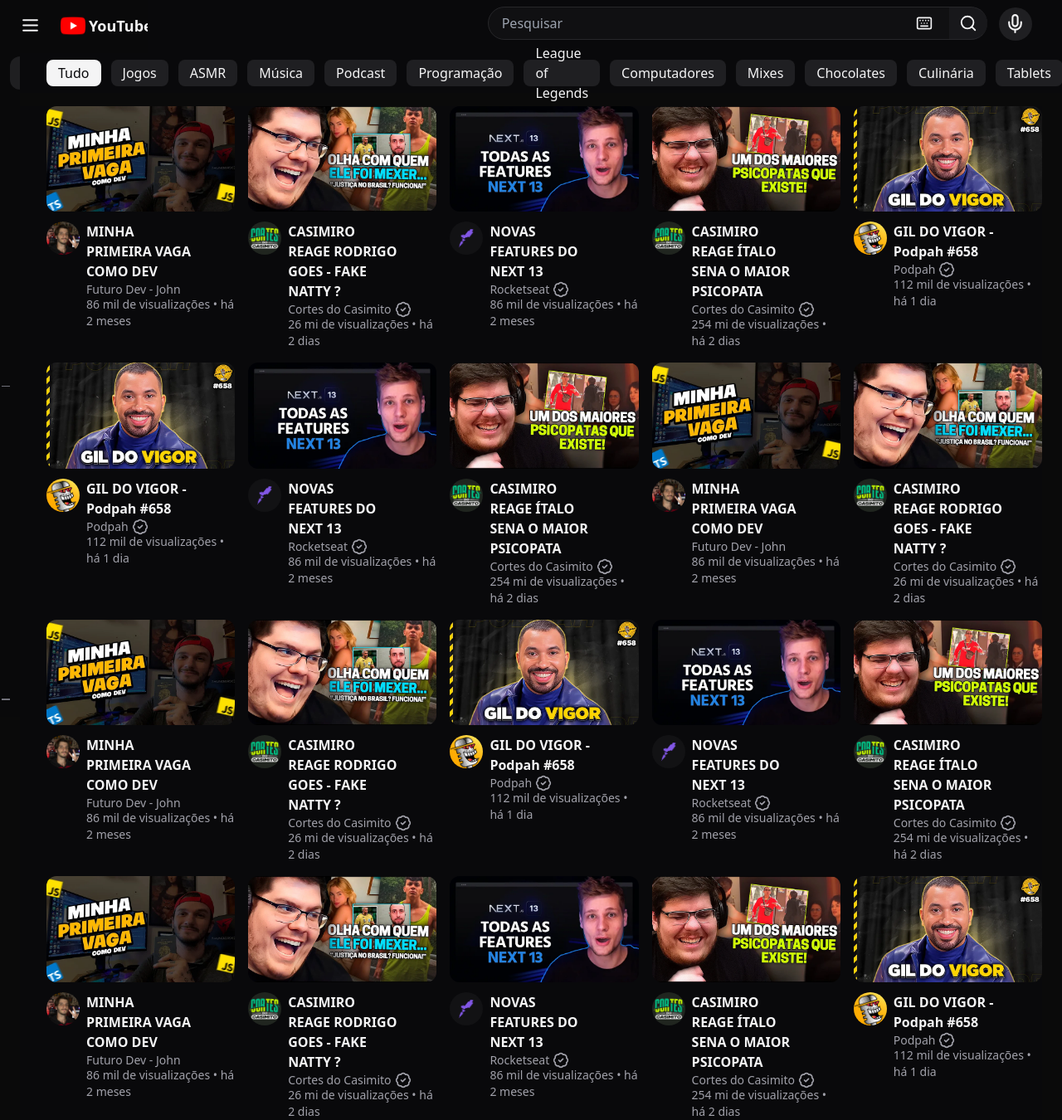
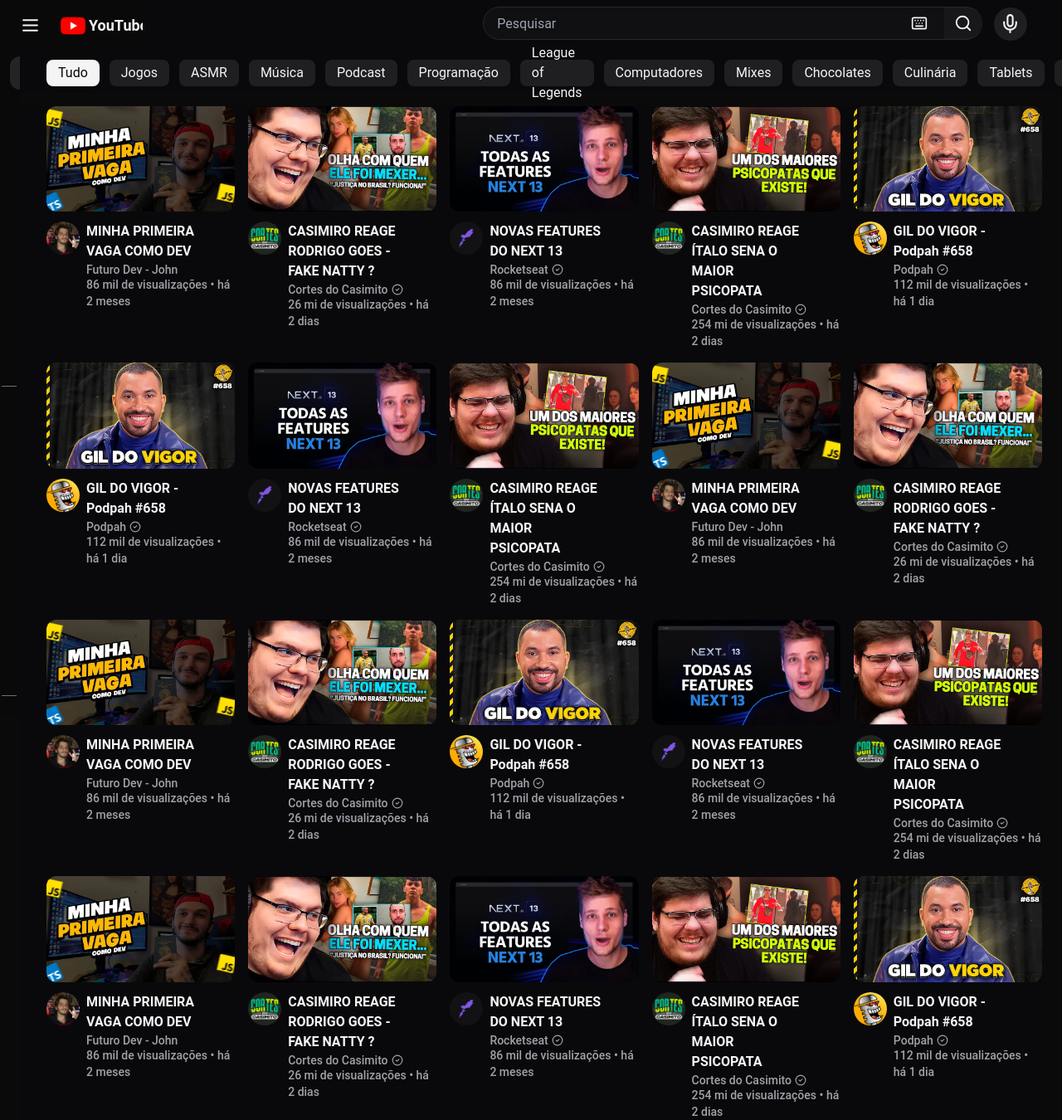
Before and after one commit to DavidLucasK/Youtube-Layout, a Next.js app: page / in a window 1280 px wide. Shown: the top 1350 px of the page at 83% size. Built offline with nearby package versions, Linux system fonts and the light colour scheme.

Commit message:
Adding new badge ans SideBar almost done

```diff
--- a/src/app/globals.css
+++ b/src/app/globals.css
@@ -4,7 +4,7 @@
 
 /* width */
 ::-webkit-scrollbar {
-    width: 9px;
+    width: 8px;
 }
 
 /* Track */
@@ -22,3 +22,7 @@
 ::-webkit-scrollbar-thumb:hover {
     background: #777;
 }
+
+html {
+    font-family: "Roboto", "Noto", sans-serif;
+}
--- a/src/app/page.tsx
+++ b/src/app/page.tsx
@@ -1,4 +1,4 @@
-import { Menu, Video, Bell, Keyboard, Search, Mic, Home as HomeIcon, PlaySquare, Clock, ThumbsUp, ChevronDown, Youtube, MonitorPlay, RotateCcw, Zap, Flame, BadgeCheck, MoreVertical} from "lucide-react"
+import { Menu, Video, Bell, Keyboard, Search, Mic, Home as HomeIcon, PlaySquare, Clock, ThumbsUp, ChevronDown, Youtube, MonitorPlay, RotateCcw, Zap, Flame, CheckCircle2, MoreVertical} from "lucide-react"
 import SidebarBottom from '@/components/SidebarBottom'
 import AsideMenu from "@/components/AsideMenu"
 
@@ -160,7 +160,7 @@
                           </div>
                           <div className="flex gap-1 text-zinc-400 font-medium text-sm">
                             Cortes do Casimito
-                            <BadgeCheck size="20" className="mt-[-.2px]"/>
+                            <CheckCircle2 size="14" className="mt-[3px]"/>
                           </div>
                           <div className="mt-[-2px] text-zinc-400 font-medium text-sm">
                           26 mi de visualizações • há 2 dias
@@ -181,7 +181,7 @@
                           </div>
                           <div className="flex gap-1 text-zinc-400 font-medium text-sm">
                             Rocketseat
-                            <BadgeCheck size="20" className="mt-[-.2px]"/>
+                            <CheckCircle2 size="14" className="mt-[3px]"/>
                           </div>
                           <div className="mt-[-2px] text-zinc-400 font-medium text-sm">
                           86 mil de visualizações • há 2 meses
@@ -202,7 +202,7 @@
                           </div>
                           <div className="flex gap-1 text-zinc-400 font-medium text-sm">
                           Cortes do Casimito
-                            <BadgeCheck size="20" className="mt-[-.2px]"/>
+                            <CheckCircle2 size="14" className="mt-[3px]"/>
                           </div>
                           <div className="mt-[-2px] text-zinc-400 font-medium text-sm">
                           254 mi de visualizações • há 2 dias
@@ -223,7 +223,7 @@
                           </div>
                           <div className="flex gap-1 text-zinc-400 font-medium text-sm">
                             Podpah
-                            <BadgeCheck size="20" className="mt-[-.2px]"/>
+                            <CheckCircle2 size="14" className="mt-[3px]"/>
                           </div>
                           <div className="mt-[-2px] text-zinc-400 font-medium text-sm">
                           112 mil de visualizações • há 1 dia
@@ -244,7 +244,7 @@
                           </div>
                           <div className="flex gap-1 text-zinc-400 font-medium text-sm">
                             Podpah
-                            <BadgeCheck size="20" className="mt-[-.2px]"/>
+                            <CheckCircle2 size="14" className="mt-[3px]"/>
                           </div>
                           <div className="mt-[-2px] text-zinc-400 font-medium text-sm">
                           112 mil de visualizações • há 1 dia
@@ -265,7 +265,7 @@
                           </div>
                           <div className="flex gap-1 text-zinc-400 font-medium text-sm">
                             Rocketseat
-                            <BadgeCheck size="20" className="mt-[-.2px]"/>
+                            <CheckCircle2 size="14" className="mt-[3px]"/>
                           </div>
                           <div className="mt-[-2px] text-zinc-400 font-medium text-sm">
                           86 mil de visualizações • há 2 meses
@@ -286,7 +286,7 @@
                           </div>
                           <div className="flex gap-1 text-zinc-400 font-medium text-sm">
                           Cortes do Casimito
-                            <BadgeCheck size="20" className="mt-[-.2px]"/>
+                            <CheckCircle2 size="14" className="mt-[3px]"/>
                           </div>
                           <div className="mt-[-2px] text-zinc-400 font-medium text-sm">
                           254 mi de visualizações • há 2 dias
@@ -327,7 +327,7 @@
                           </div>
                           <div className="flex gap-1 text-zinc-400 font-medium text-sm">
                             Cortes do Casimito
-                            <BadgeCheck size="20" className="mt-[-.2px]"/>
+                            <CheckCircle2 size="14" className="mt-[3px]"/>
                           </div>
                           <div className="mt-[-2px] text-zinc-400 font-medium text-sm">
                           26 mi de visualizações • há 2 dias
@@ -368,7 +368,7 @@
                           </div>
                           <div className="flex gap-1 text-zinc-400 font-medium text-sm">
                             Cortes do Casimito
-                            <BadgeCheck size="20" className="mt-[-.2px]"/>
+                            <CheckCircle2 size="14" className="mt-[3px]"/>
                           </div>
                           <div className="mt-[-2px] text-zinc-400 font-medium text-sm">
                           26 mi de visualizações • há 2 dias
@@ -389,7 +389,7 @@
                           </div>
                           <div className="flex gap-1 text-zinc-400 font-medium text-sm">
                             Podpah
-                            <BadgeCheck size="20" className="mt-[-.2px]"/>
+                            <CheckCircle2 size="14" className="mt-[3px]"/>
                           </div>
                           <div className="mt-[-2px] text-zinc-400 font-medium text-sm">
                           112 mil de visualizações • há 1 dia
@@ -410,7 +410,7 @@
                           </div>
                           <div className="flex gap-1 text-zinc-400 font-medium text-sm">
                             Rocketseat
-                            <BadgeCheck size="20" className="mt-[-.2px]"/>
+                            <CheckCircle2 size="14" className="mt-[3px]"/>
                           </div>
                           <div className="mt-[-2px] text-zinc-400 font-medium text-sm">
                           86 mil de visualizações • há 2 meses
@@ -431,7 +431,7 @@
                           </div>
                           <div className="flex gap-1 text-zinc-400 font-medium text-sm">
                           Cortes do Casimito
-                            <BadgeCheck size="20" className="mt-[-.2px]"/>
+                            <CheckCircle2 size="14" className="mt-[3px]"/>
                           </div>
                           <div className="mt-[-2px] text-zinc-400 font-medium text-sm">
                           254 mi de visualizações • há 2 dias
@@ -472,7 +472,7 @@
                           </div>
                           <div className="flex gap-1 text-zinc-400 font-medium text-sm">
                             Cortes do Casimito
-                            <BadgeCheck size="20" className="mt-[-.2px]"/>
+                            <CheckCircle2 size="14" className="mt-[3px]"/>
                           </div>
                           <div className="mt-[-2px] text-zinc-400 font-medium text-sm">
                           26 mi de visualizações • há 2 dias
@@ -493,7 +493,7 @@
                           </div>
                           <div className="flex gap-1 text-zinc-400 font-medium text-sm">
                             Rocketseat
-                            <BadgeCheck size="20" className="mt-[-.2px]"/>
+                            <CheckCircle2 size="14" className="mt-[3px]"/>
                           </div>
                           <div className="mt-[-2px] text-zinc-400 font-medium text-sm">
                           86 mil de visualizações • há 2 meses
@@ -514,7 +514,7 @@
                           </div>
                           <div className="flex gap-1 text-zinc-400 font-medium text-sm">
                           Cortes do Casimito
-                            <BadgeCheck size="20" className="mt-[-.2px]"/>
+                            <CheckCircle2 size="14" className="mt-[3px]"/>
                           </div>
                           <div className="mt-[-2px] text-zinc-400 font-medium text-sm">
                           254 mi de visualizações • há 2 dias
@@ -535,7 +535,7 @@
                           </div>
                           <div className="flex gap-1 text-zinc-400 font-medium text-sm">
                             Podpah
-                            <BadgeCheck size="20" className="mt-[-.2px]"/>
+                            <CheckCircle2 size="14" className="mt-[3px]"/>
                           </div>
                           <div className="mt-[-2px] text-zinc-400 font-medium text-sm">
                           112 mil de visualizações • há 1 dia
--- a/src/components/SidebarBottom.tsx
+++ b/src/components/SidebarBottom.tsx
@@ -1,127 +1,234 @@
-import {Home as HomeIcon, PlaySquare, Clock, ThumbsUp, ChevronDown, Youtube, MonitorPlay, RotateCcw, Zap, Flame} from "lucide-react"
+import {Home as HomeIcon, PlaySquare, Clock, ThumbsUp, ChevronDown, Youtube, MonitorPlay, RotateCcw, Zap, Flame, ShoppingBag, Music2, Clapperboard, Radio, Gamepad2, Newspaper, Trophy, Lightbulb, Settings, Flag, HelpCircle, MessageSquare} from "lucide-react"
 
 export default function AsidebarBottom () {
     return (
-        <ul className="bg-zinc-950/90 px-3 pt-1 w-64 h-screen overflow-y-auto">
+        <ul className="bg-zinc-950/90 px-3 pt-1 w-[265px] h-screen overflow-y-auto">
             <a href="">
-                <li className="bg-zinc-800/75 rounded-xl text-zinc-100 text-sm font-semibold flex items-center h-10 gap-7 px-3 hover:bg-zinc-700/75 hover:rounded-xl">
+                <li className="bg-zinc-700/50 rounded-xl text-zinc-100 text-sm font-semibold flex items-center h-10 gap-7 px-3 hover:bg-zinc-700/75 hover:rounded-xl">
                     <HomeIcon size="22"/>
                     Início
                 </li>
             </a>
             <a href="">
-                <li className="text-zinc-100 text-sm font-semibold flex items-center h-10 gap-7 px-3 hover:bg-zinc-800/75 hover:rounded-xl">
+                <li className="text-zinc-100 text-sm flex items-center h-10 gap-7 px-3 hover:bg-zinc-800/75 hover:rounded-xl">
                     <Zap size="22"/>
                     Shorts
                 </li>
             </a>
             <a href="">
-                <li className="text-zinc-100 text-sm font-semibold flex items-center h-10 gap-7 px-3 hover:bg-zinc-800/75 hover:rounded-xl">
+                <li className="text-zinc-100 text-sm flex items-center h-10 gap-7 px-3 hover:bg-zinc-800/75 hover:rounded-xl">
                 <Youtube size="22"/>
                 <a href="">Inscrições</a>
                 </li>
             </a>
             <div className="border-t mt-3 mb-3 border-zinc-500"></div>
             <a href="">
-                <li className="text-zinc-100 text-sm font-semibold flex items-center h-10 gap-7 px-3 hover:bg-zinc-800/75 hover:rounded-xl">
+                <li className="text-zinc-100 text-sm flex items-center h-10 gap-7 px-3 hover:bg-zinc-800/75 hover:rounded-xl">
                     <MonitorPlay size="22"/>
                     Biblioteca
                 </li>
             </a>
             <a href="">
-                <li className="text-zinc-100 text-sm font-semibold flex items-center h-10 gap-7 px-3 hover:bg-zinc-800/75 hover:rounded-xl">
+                <li className="text-zinc-100 text-sm flex items-center h-10 gap-7 px-3 hover:bg-zinc-800/75 hover:rounded-xl">
                     <RotateCcw size="22"/>
                     Histórico
                 </li>
             </a>
             <a href="">
-                <li className="text-zinc-100 text-sm font-semibold flex items-center h-10 gap-7 px-3 hover:bg-zinc-800/75 hover:rounded-xl">
+                <li className="text-zinc-100 text-sm flex items-center h-10 gap-7 px-3 hover:bg-zinc-800/75 hover:rounded-xl">
                     <PlaySquare size="22"/>
                     Seus vídeos
                 </li>
             </a>
             <a href="">
-                <li className="text-zinc-100 text-sm font-semibold flex items-center h-10 gap-7 px-3 hover:bg-zinc-800/75 hover:rounded-xl">
+                <li className="text-zinc-100 text-sm flex items-center h-10 gap-7 px-3 hover:bg-zinc-800/75 hover:rounded-xl">
                     <Clock size="22"/>
                     Assistir mais tarde
                 </li>
             </a>
             <a href="">
-                <li className="text-zinc-100 text-sm font-semibold flex items-center h-10 gap-7 px-3 hover:bg-zinc-800/75 hover:rounded-xl">
+                <li className="text-zinc-100 text-sm flex items-center h-10 gap-7 px-3 hover:bg-zinc-800/75 hover:rounded-xl">
                     <ThumbsUp size="22"/>
                     Vídeos marcados c..
                 </li>
             </a>
             <a href="">
-                <li className="text-zinc-100 text-sm font-semibold flex items-center h-10 gap-7 px-3 hover:bg-zinc-800/75 hover:rounded-xl">
+                <li className="text-zinc-100 text-sm flex items-center h-10 gap-7 px-3 hover:bg-zinc-800/75 hover:rounded-xl">
                     <ChevronDown size="22"/>
                     Mostrar mais
                 </li>
             </a>
-            <div className="border-t mt-3 mb-3 ml-[-10px] border-zinc-500"></div>
+            <div className="border-t mt-3 mb-3 ml-[-10px] mr-[-8px] border-zinc-500"></div>
             <a href="">
-                <li className="text-zinc-100 font-semibold flex items-center gap-7 px-3 text-lg mb-1">
+                <li className="text-zinc-100 flex items-center gap-7 px-3 mb-1 font-medium">
                     Inscrições
                 </li>
             </a>
             <a href="">
-                <li className="text-zinc-100 text-sm font-semibold flex items-center h-10 gap-6 px-3 hover:bg-zinc-800/75 hover:rounded-xl">
+                <li className="text-zinc-100 text-sm flex items-center h-10 gap-6 px-2 hover:bg-zinc-800/75 hover:rounded-xl">
                     <img className="rounded-full" src="rocketseat.png" width={25} height={25} alt="Profile" />
                     Rocketseat
                 </li>
             </a>
             <a href="">
-                <li className="text-zinc-100 text-sm font-semibold flex items-center h-10 gap-6 px-3 hover:bg-zinc-800/75 hover:rounded-xl">
+                <li className="text-zinc-100 text-sm flex items-center h-10 gap-6 px-2 hover:bg-zinc-800/75 hover:rounded-xl">
                     <img className="rounded-full" src="lucas.png" width={25} height={25} alt="Profile" />
                     Lucas Montano
                 </li>
             </a>
             <a href="">
-                <li className="text-zinc-100 text-sm font-semibold flex items-center h-10 gap-6 px-3 hover:bg-zinc-800/75 hover:rounded-xl">
+                <li className="text-zinc-100 text-sm flex items-center h-10 gap-6 px-2 hover:bg-zinc-800/75 hover:rounded-xl">
                     <img className="rounded-full" src="podpah.png" width={25} height={25} alt="Profile" />
                     Podpah
                 </li>
             </a>
             <a href="">
-                <li className="text-zinc-100 text-sm font-semibold flex items-center h-10 gap-6 px-3 hover:bg-zinc-800/75 hover:rounded-xl">
+                <li className="text-zinc-100 text-sm flex items-center h-10 gap-6 px-2 hover:bg-zinc-800/75 hover:rounded-xl">
                     <img className="rounded-full" src="ludoviajante.png" width={25} height={25} alt="Profile" />
                     Ludoviajante
                 </li>
             </a>
             <a href="">
-                <li className="text-zinc-100 text-sm font-semibold flex items-center h-10 gap-6 px-3 hover:bg-zinc-800/75 hover:rounded-xl">
+                <li className="text-zinc-100 text-sm flex items-center h-10 gap-6 px-2 hover:bg-zinc-800/75 hover:rounded-xl">
                     <img className="rounded-full" src="otsuka.png" width={25} height={25} alt="Profile" />
                     OtsukaXD
                 </li>
             </a>
             <a href="">
-                <li className="text-zinc-100 text-sm font-semibold flex items-center h-10 gap-6 px-3 hover:bg-zinc-800/75 hover:rounded-xl">
+                <li className="text-zinc-100 text-sm flex items-center h-10 gap-6 px-2 hover:bg-zinc-800/75 hover:rounded-xl">
                     <img className="rounded-full" src="in.png" width={25} height={25} alt="Profile" />
                     Inutilismo
                 </li>
             </a>
             <a href="">
-                <li className="text-zinc-100 text-sm font-semibold flex items-center h-10 gap-6 px-3 hover:bg-zinc-800/75 hover:rounded-xl">
+                <li className="text-zinc-100 text-sm flex items-center h-10 gap-6 px-2 hover:bg-zinc-800/75 hover:rounded-xl">
                     <img className="rounded-full" src="balela.png" width={25} height={25} alt="Profile" />
                     Balela
                 </li>
             </a>
             <a href="">
-                <li className="text-zinc-100 text-sm font-semibold flex items-center h-10 gap-7 px-3 hover:bg-zinc-800/75 hover:rounded-xl">
+                <li className="text-zinc-100 text-sm flex items-center h-10 gap-7 px-2 hover:bg-zinc-800/75 hover:rounded-xl">
                     <ChevronDown size="22"/>
                     Mostrar mais 455
                 </li>
             </a>
-            <div className="border mt-3 mb-3 ml-[-10px] border-zinc-500"></div>
-            <li className="text-zinc-100 font-semibold flex items-center gap-7 px-3 text-lg mb-1">
+            <div className="border-t mt-3 mb-3 ml-[-10px] mr-[-8px] border-zinc-500"></div>
+            <li className="text-zinc-100 flex items-center gap-7 px-3 mb-1 font-[500]">
               Explorar
             </li>
             <a href="">
-                <li className="text-zinc-100 text-sm font-semibold flex items-center h-10 gap-7 px-3 hover:bg-zinc-800/75 hover:rounded-xl">
+                <li className="text-zinc-100 text-sm flex items-center h-10 gap-7 px-3 hover:bg-zinc-800/75 hover:rounded-xl">
                     <Flame size="22"/>
                     Em alta
                 </li>
             </a>
+            <a href="">
+                <li className="text-zinc-100 text-sm flex items-center h-10 gap-7 px-3 hover:bg-zinc-800/75 hover:rounded-xl">
+                    <ShoppingBag size="22"/>
+                    Shopping
+                </li>
+            </a>
+            <a href="">
+                <li className="text-zinc-100 text-sm flex items-center h-10 gap-7 px-3 hover:bg-zinc-800/75 hover:rounded-xl">
+                    <Music2 size="22"/>
+                    Música
+                </li>
+            </a>
+            <a href="">
+                <li className="text-zinc-100 text-sm flex items-center h-10 gap-7 px-3 hover:bg-zinc-800/75 hover:rounded-xl">
+                    <Clapperboard size="22"/>
+                    Filmes
+                </li>
+            </a>
+            <a href="">
+                <li className="text-zinc-100 text-sm flex items-center h-10 gap-7 px-3 hover:bg-zinc-800/75 hover:rounded-xl">
+                    <Radio size="22"/>
+                    Ao vivo
+                </li>
+            </a>
+            <a href="">
+                <li className="text-zinc-100 text-sm flex items-center h-10 gap-7 px-3 hover:bg-zinc-800/75 hover:rounded-xl">
+                    <Gamepad2 size="22"/>
+                    Jogos
+                </li>
+            </a>
+            <a href="">
+                <li className="text-zinc-100 text-sm flex items-center h-10 gap-7 px-3 hover:bg-zinc-800/75 hover:rounded-xl">
+                    <Newspaper size="22"/>
+                    Notícias
+                </li>
+            </a>
+            <a href="">
+                <li className="text-zinc-100 text-sm flex items-center h-10 gap-7 px-3 hover:bg-zinc-800/75 hover:rounded-xl">
+                    <Trophy size="22"/>
+                    Esportes
+                </li>
+            </a>
+            <a href="">
+                <li className="text-zinc-100 text-sm flex items-center h-10 gap-7 px-3 hover:bg-zinc-800/75 hover:rounded-xl">
+                    <Lightbulb size="22"/>
+                    Aprender
+                </li>
+            </a>
+            <div className="border-t mt-3 mb-3 ml-[-10px] mr-[-8px] border-zinc-500"></div>
+            <li className="text-zinc-100 font-normal flex items-center gap-7 px-3 text-normal mb-2">
+                <div className="">
+                    Mais do YouTube
+                </div>
+            </li>
+            <a href="">
+                <li className="text-zinc-100 text-sm flex items-center h-10 gap-7 px-3 hover:bg-zinc-800/75 hover:rounded-xl">
+                    <img className="" src="youtube-logo.png" width={22} height={22} alt="Youtube-Logo" />
+                    YouTube Premium
+                </li>
+            </a>
+            <a href="">
+                <li className="text-zinc-100 text-sm flex items-center h-10 gap-7 px-3 hover:bg-zinc-800/75 hover:rounded-xl">
+                    <img className="" src="youtube-logo.png" width={22} height={22} alt="Youtube-Logo" />
+                    YouTube Studio
+                </li>
+            </a>
+            <a href="">
+                <li className="text-zinc-100 text-sm flex items-center h-10 gap-7 px-3 hover:bg-zinc-800/75 hover:rounded-xl">
+                    <img className="" src="youtube-logo.png" width={22} height={22} alt="Youtube-Logo" />
+                    YouTube Music
+                </li>
+            </a>
+            <a href="">
+                <li className="text-zinc-100 text-sm flex items-center h-10 gap-7 px-3 hover:bg-zinc-800/75 hover:rounded-xl">
+                    <img className="" src="youtube-logo.png" width={22} height={22} alt="Youtube-Logo" />
+                    YouTube Kids
+                </li>
+            </a>
+            <div className="border-t mt-3 mb-3 ml-[-10px] mr-[-8px] border-zinc-500"></div>
+            <a href="">
+                <li className="text-zinc-100 text-sm flex items-center h-10 gap-7 px-3 hover:bg-zinc-800/75 hover:rounded-xl">
+                    <Settings size="22"/>
+                    Configurações
+                </li>
+            </a>
+            <a href="">
+                <li className="text-zinc-100 text-sm flex items-center h-10 gap-7 px-3 hover:bg-zinc-800/75 hover:rounded-xl">
+                    <Flag size="22"/>
+                    Histórico de denún...
+                </li>
+            </a>
+            <a href="">
+                <li className="text-zinc-100 text-sm flex items-center h-10 gap-7 px-3 hover:bg-zinc-800/75 hover:rounded-xl">
+                    <HelpCircle size="22"/>
+                    Ajuda
+                </li>
+            </a>
+            <a href="">
+                <li className="text-zinc-100 text-sm flex items-center h-10 gap-7 px-3 hover:bg-zinc-800/75 hover:rounded-xl">
+                    <MessageSquare size="22"/>
+                    Enviar feedback
+                </li>
+            </a>
+            <div className="border-t mt-3 mb-3 ml-[-10px] mr-[-8px] border-zinc-500"></div>
+            <div className="className= text-zinc-300 text-sm flex items-center h-10 gap-7 px-3">
+                Sobre Imprensa
+            </div>
           </ul>
     )
 }
```
